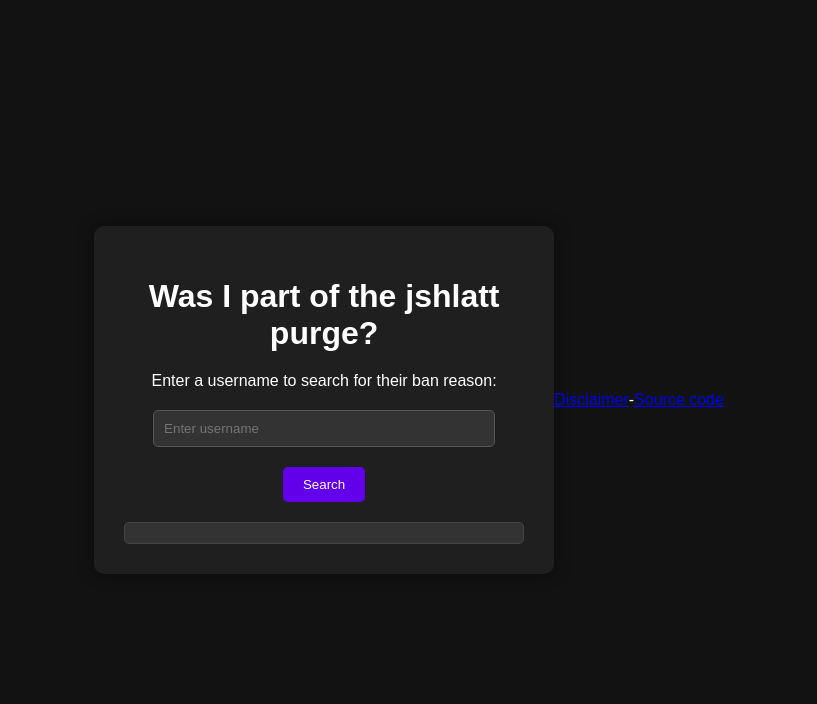
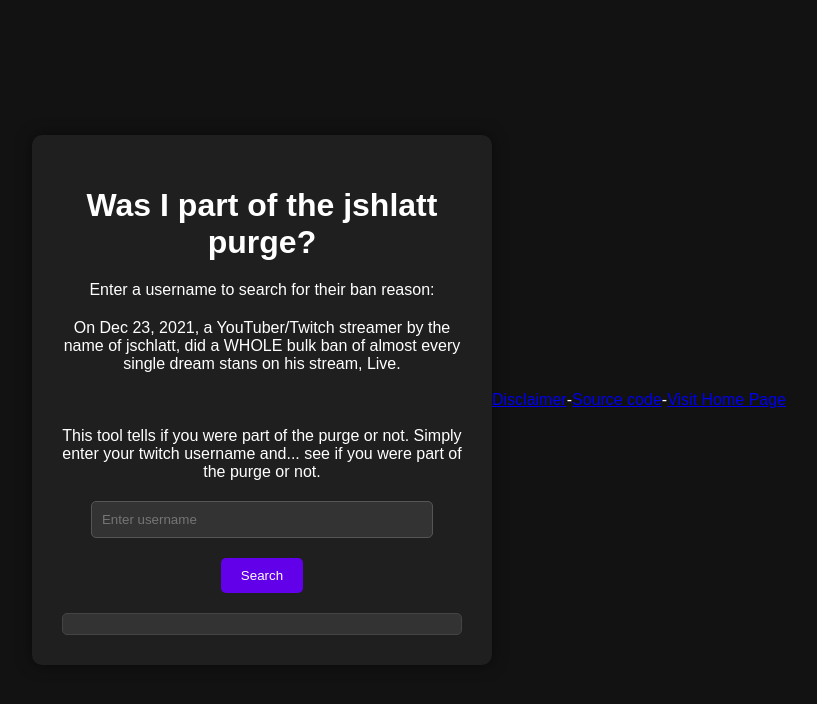
Before and after one commit to GlitchyZorua/jschlattpurge, a plain HTML site: page index.html in a window 1280 px wide. Shown: the whole page, without its empty margins (231-1048 px from the left). Drawn offline with Linux system fonts and the light colour scheme.

Commit message:
Update index.html

```diff
--- a/index.html
+++ b/index.html
@@ -3,7 +3,7 @@
 <head>
     <meta charset="UTF-8">
     <meta name="viewport" content="width=device-width, initial-scale=1.0">
-    <title>jshlatt purge lookup</title>
+    <title>jschlatt purge lookup</title>
     <style>
         /* Dark theme styling */
         body {
@@ -80,7 +80,8 @@
     <div class="container">
         <h1>Was I part of the jshlatt purge?</h1>
         <p>Enter a username to search for their ban reason:</p>
-
+        <p>On Dec 23, 2021, a YouTuber/Twitch streamer by the name of jschlatt, did a WHOLE bulk ban of almost every single dream stans on his stream, Live.</p><br>
+        <p>This tool tells if you were part of the purge or not. Simply enter your twitch username and... see if you were part of the purge or not.</p>
         <input type="text" id="usernameInput" placeholder="Enter username">
         <button onclick="searchUser()">Search</button>
 
@@ -119,6 +120,6 @@
         }
     </script>
     <br><br><br>
-<a href="disclaimer.txt">Disclaimer</a> - <a href="https://github.com/GlitchyZorua/jschlattpurge/">Source code</a>
+<a href="disclaimer.txt">Disclaimer</a> - <a href="https://github.com/GlitchyZorua/jschlattpurge/">Source code</a> - <a href="https://GlitchyZorua.github.io/">Visit Home Page</a>
 </body>
 </html>
```
